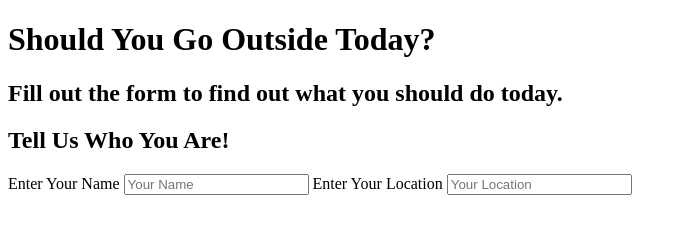
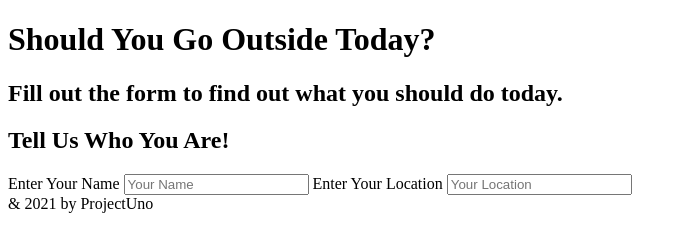
Before and after one commit to Sergioloman/Should-you-go-out, a plain HTML site: page index.html in a window 1280 px wide. Shown: the whole page, without its empty margins (0-687 px from the left). Drawn offline with Linux system fonts and the light colour scheme.

Commit message:
fixing html conflict 2,0

```diff
--- a/index.html
+++ b/index.html
@@ -1,5 +1,6 @@
 <!DOCTYPE html>
 <html lang="en">
+
 <head>
     <meta charset="UTF-8">
     <meta http-equiv="X-UA-Compatible" content="IE=edge">
@@ -7,10 +8,10 @@
     <title>BikePath</title>
     <link rel="stylesheet" href="assets/styles.css">
 </head>
+
 <body>
-
     <header>
-    <h1 class="page-title">Should You Go Outside Today?</h1>
+        <h1 class="page-title">Should You Go Outside Today?</h1>
     </header>
     <section class="hero">
         <div class="hero=cta">
@@ -27,9 +28,12 @@
             </form>
         </div>
     </section>
-  <main class="page-content"></main>
-
+    <main class="page-content"></main>
+    <footer>
+        & 2021 by ProjectUno
+    </footer>
     <script src="assets/javascript.js"></script>
     <script src="assets/keys.js"></script>
 </body>
+
 </html>
```
